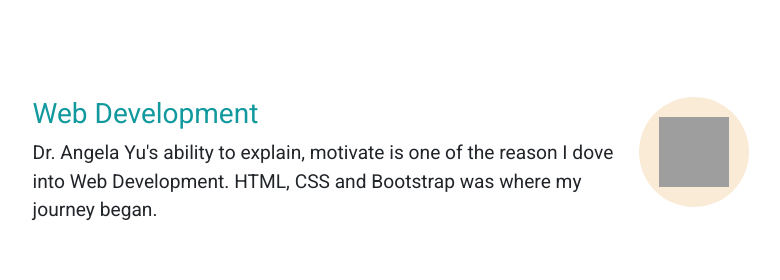
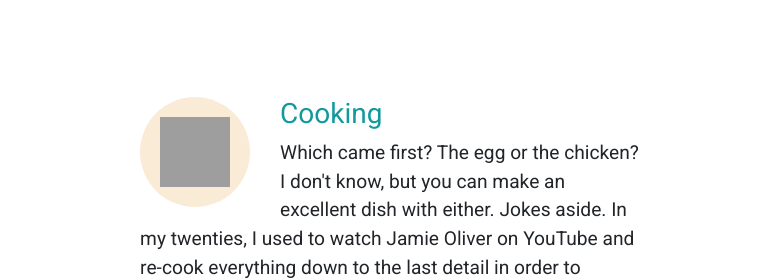
Before and after one commit to mcdeedz/website, a plain HTML site: page index.html in a window 1280 px wide. Shown: the part 1415-1695 px from the top of the page, without its empty margins (249-1029 px from the left). Drawn offline with nearby package versions, Linux system fonts and the light colour scheme; grey boxes are pictures that could not be loaded.

Commit message:
Update index.html

```diff
--- a/index.html
+++ b/index.html
@@ -24,7 +24,7 @@
         <span class="material-symbols-outlined bottom-code-icon">
           code
           </span>
-        <h2 class="programmer">a <span class="pro-underlined">coder</span></h2>
+        <h2 class="programmer"><span class="pro-underlined"></span></h2>
     </div>
     <div class="middle-container">
         <div>
@@ -49,14 +49,6 @@
 
 
             </p>
-          </div>
-          <div class="skill-row">
-            <div class="skill-div-2"><img class = "skill-img2"src="https://cdn-icons-png.flaticon.com/512/65/65381.png" alt="webdesign"></div>
-            <h3 class="skill-cells">Web Development</h3>
-            <p class="skill-p2">Dr. Angela Yu's ability to explain, motivate is one of the reason I dove into Web Development.
-              HTML, CSS and Bootstrap was where my journey began.
-            </p>
-          </div>
 
           <div class="skill-row">
             <div class="skill-div-3"><img class = "skill-img3"src="https://cdn-icons-png.flaticon.com/512/767/767266.png" alt="cooking"></div>
```
